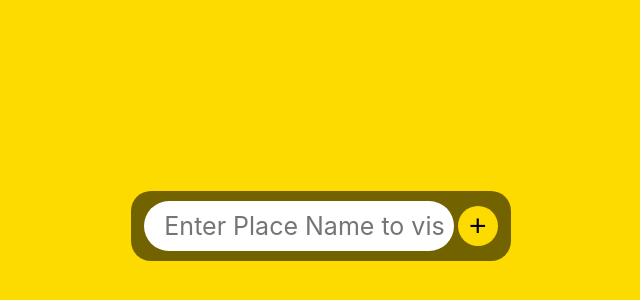
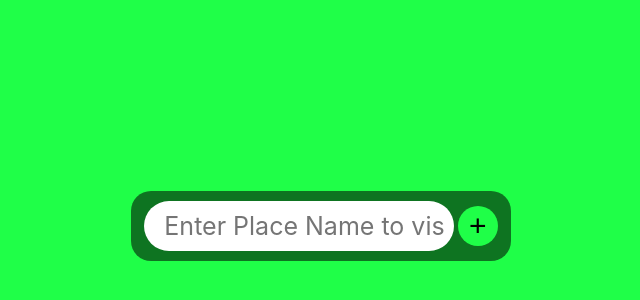
Before and after one commit to virajj014/weatherapp-js, a plain HTML site: page index.html in a window 1280 px wide. Shown: the part 174-474 px from the top of the page, without its empty margins (319-959 px from the left). Drawn offline with Linux system fonts and the light colour scheme.

Commit message:
updates css & html

```diff
--- a/style.css
+++ b/style.css
@@ -8,7 +8,7 @@ body {
     height: 100vh;
     justify-content: center;
     align-items: center;
-    background-color: rgb(253, 219, 0);
+    background-color: rgb(31, 255, 72);
 }
 
 .container {
@@ -54,7 +54,7 @@ button {
     border-radius: 40px;
     border: none;
     text-align: center;
-    background-color: rgb(253, 219, 0);
+    background-color: rgb(31, 255, 72);
 }
 
 button:hover {
@@ -70,7 +70,7 @@ button:hover {
     width: 100%;
     text-align: left;
     padding-left: 40px;
-    color: rgb(201, 191, 0);
+    color: rgb(31, 255, 72);
     font-family: -apple-system, BlinkMacSystemFont, 'Segoe UI', Roboto, Oxygen, Ubuntu, Cantarell, 'Open Sans', 'Helvetica Neue', sans-serif;
 }
 
```
